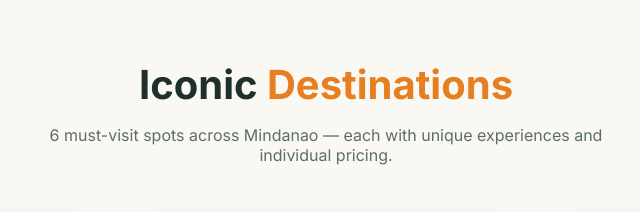
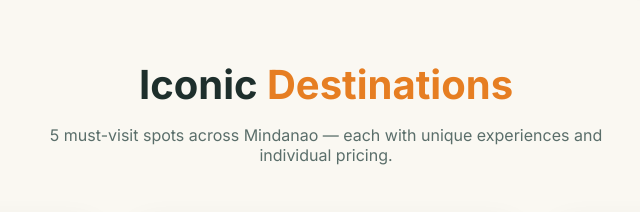
Before and after one commit to junrickdelsicoro162001-create/webproject, a plain HTML site: page index.html in a window 1280 px wide. Shown: the part 820-1032 px from the top of the page, 314-954 px from the left. Drawn offline with Linux system fonts and the light colour scheme; grey boxes are pictures that could not be loaded.

Commit message:
Update index.html

```diff
--- a/index.html
+++ b/index.html
@@ -46,7 +46,7 @@
         <div class="container">
             <div class="section-header">
                 <h2>Iconic <span class="highlight">Destinations</span></h2>
-                <p>6 must-visit spots across Mindanao — each with unique experiences and individual pricing.</p>
+                <p>5 must-visit spots across Mindanao — each with unique experiences and individual pricing.</p>
             </div>
             <div class="places-grid" id="placesGrid"></div>
         </div>
```
